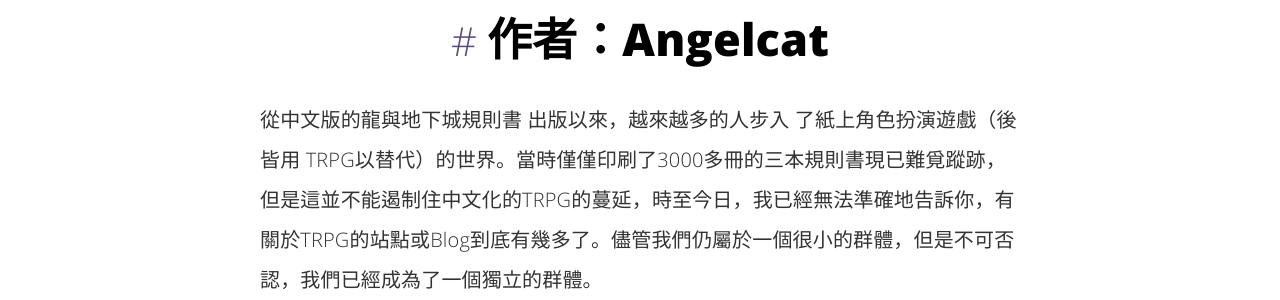
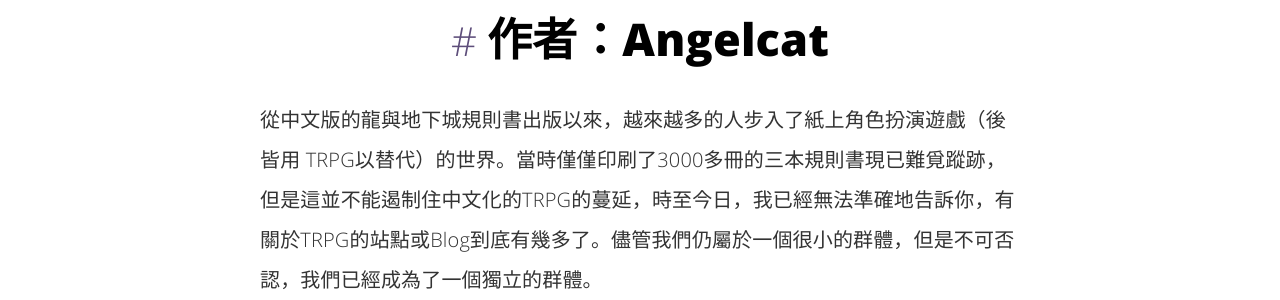
Before and after one commit to Bluebear171/Bluebear171.github.io, a Jekyll site: the page built from _posts/2017-10-29-Visionary-article1.md, in a window 1280 px wide and 900 px high. Shown: the part 181-481 px from the top of the window. Built offline with Jekyll 4.4.1, drawn with Linux system fonts in a browser that asks for light colours; comment, search, counter and statistics services are not loaded.

Commit message:
Add more info

```diff
--- a/_posts/2017-10-29-Visionary-article1.md
+++ b/_posts/2017-10-29-Visionary-article1.md
@@ -10,7 +10,7 @@ categories:
 - TRPG
 ---
 # 作者：Angelcat
-從中文版的龍與地下城規則書 出版以來，越來越多的人步入 了紙上角色扮演遊戲（後皆用 TRPG以替代）的世界。當時僅僅印刷了3000多冊的三本規則書現已難覓蹤跡，但是這並不能遏制住中文化的TRPG的蔓延，時至今日，我已經無法準確地告訴你，有關於TRPG的站點或Blog到底有幾多了。儘管我們仍屬於一個很小的群體，但是不可否認，我們已經成為了一個獨立的群體。
+從中文版的龍與地下城規則書出版以來，越來越多的人步入了紙上角色扮演遊戲（後皆用 TRPG以替代）的世界。當時僅僅印刷了3000多冊的三本規則書現已難覓蹤跡，但是這並不能遏制住中文化的TRPG的蔓延，時至今日，我已經無法準確地告訴你，有關於TRPG的站點或Blog到底有幾多了。儘管我們仍屬於一個很小的群體，但是不可否認，我們已經成為了一個獨立的群體。
 
 由我進入TRPG的圈子到現在，已經時隔六年，我從未像現在一樣，迫切地想出版一本TRPG雜誌，也從未像現在一樣，不斷思考著關於TRPG及TRPG玩家的問題。於是在策劃本期雜誌時，我毅然決定要解決一個長期以來似乎沒有人認真對待的問題——我們是誰？
 
```
